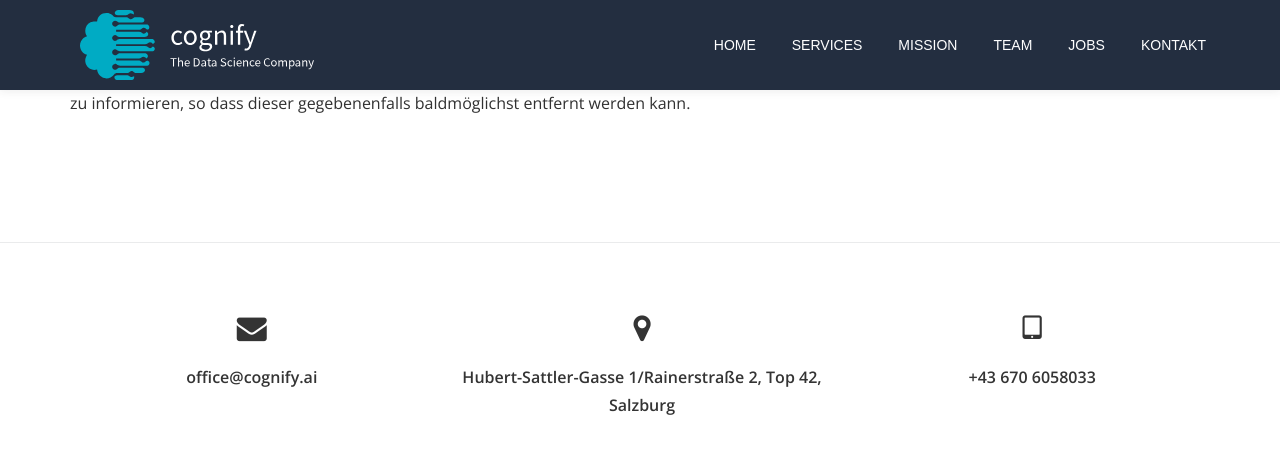
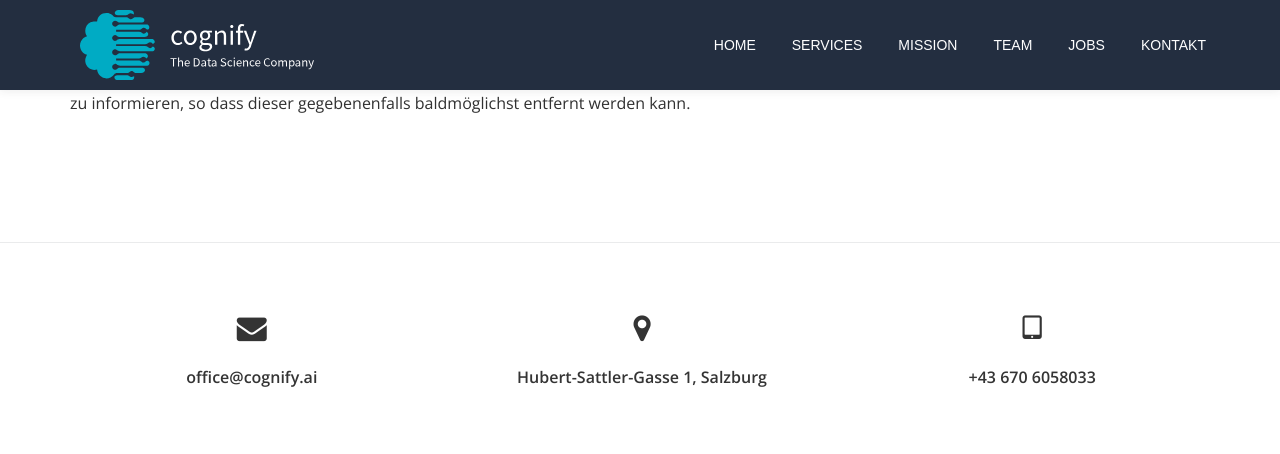
Before and after one commit to cognify-salzburg/cognify-salzburg.github.io, a Jekyll site: the page built from imprint/index.md, in a window 1280 px wide and 900 px high, scrolled down 1192 px, cut to the strip 0-458 px from the top of the window. Shown: the top 454 px of the strip. Built offline with Jekyll 4.4.1, drawn with Linux system fonts in a browser that asks for light colours; some of the changed text lies outside the part shown.

Commit message:
update address

```diff
--- a/_config.yml
+++ b/_config.yml
@@ -18,14 +18,14 @@ subtitle: The Data Science Company
 lang: de-AT
 company:
   email: office@cognify.ai
-  location: Hubert-Sattler-Gasse 1/Rainerstraße 2, Top 42, Salzburg
+  location: Hubert-Sattler-Gasse 1, Salzburg
   location-link: https://goo.gl/maps/diRbfDKzmaM1wF8G7
   phone: +43 670 6058033
   imprint:
     ceo: "Geschäftsführer: Dr. Norbert Walchhofer, Mag. Martin Simmerstatter"
     name: cognify GmbH
     address:
-      street: Hubert-Sattler-Gasse 1/Rainerstraße 2, Top 42
+      street: Hubert-Sattler-Gasse 1
       zip: 5020
       city: Salzburg
       country: Österreich
```
